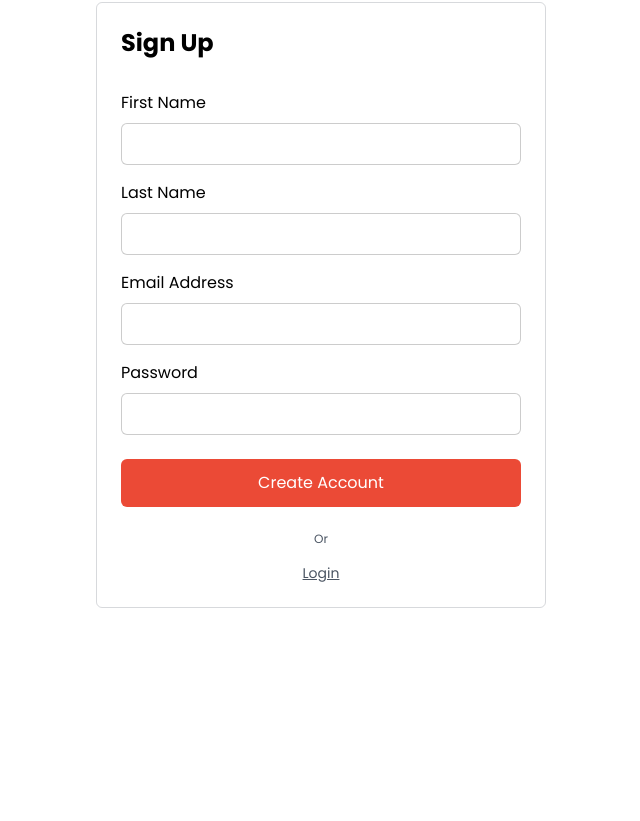
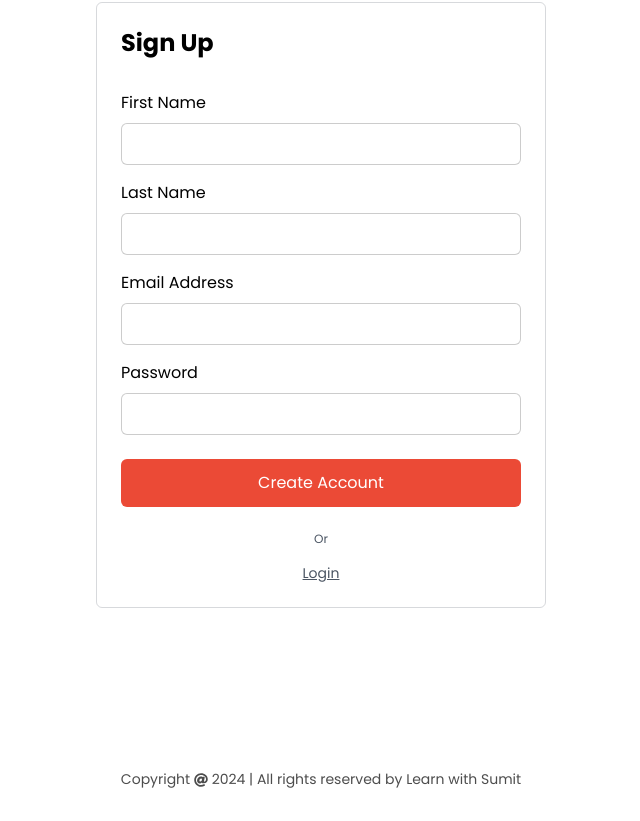
Before and after one commit to shaheen-uddin/nextjs-khana-khazana, a Next.js app: page /register in a window 1280 px wide. Shown: the part 183-1004 px from the top of the page, without its empty margins (319-959 px from the left). Before the commit the page ends 888 px from the top, so only its background shows below. Built offline with nearby package versions, Linux system fonts and the light colour scheme.

Commit message:
Footer component added

```diff
--- /dev/null
+++ b/src/app/components/Footer.jsx
@@ -0,0 +1,17 @@
+import { FaAt } from "react-icons/fa";
+
+export default function Footer() {
+  return (
+    <footer className="py-6 md:py-8 mt-8">
+      <div className="container mx-auto">
+        <p className="text-center text-sm text-black/70 dark:text-[#EEEEEE]/60">
+          Copyright{" "}
+          <span>
+            <FaAt className="inline-block" /> 2024
+          </span>{" "}
+          | All rights reserved by Learn with Sumit
+        </p>
+      </div>
+    </footer>
+  );
+}
--- a/src/app/layout.jsx
+++ b/src/app/layout.jsx
@@ -2,6 +2,7 @@ import { Poppins } from "next/font/google";
 import "./globals.css";
 import Navbar from "./components/Navbar";
 import AuthProvider from "./provider/AuthProvider";
+import Footer from "./components/Footer";
 
 const inter = Poppins({
   subsets: ["latin"],
@@ -20,6 +21,7 @@ export default async function RootLayout({ children }) {
         <body className={inter.className}>
           <Navbar />
           {children}
+          <Footer />
         </body>
       </AuthProvider>
     </html>
```
